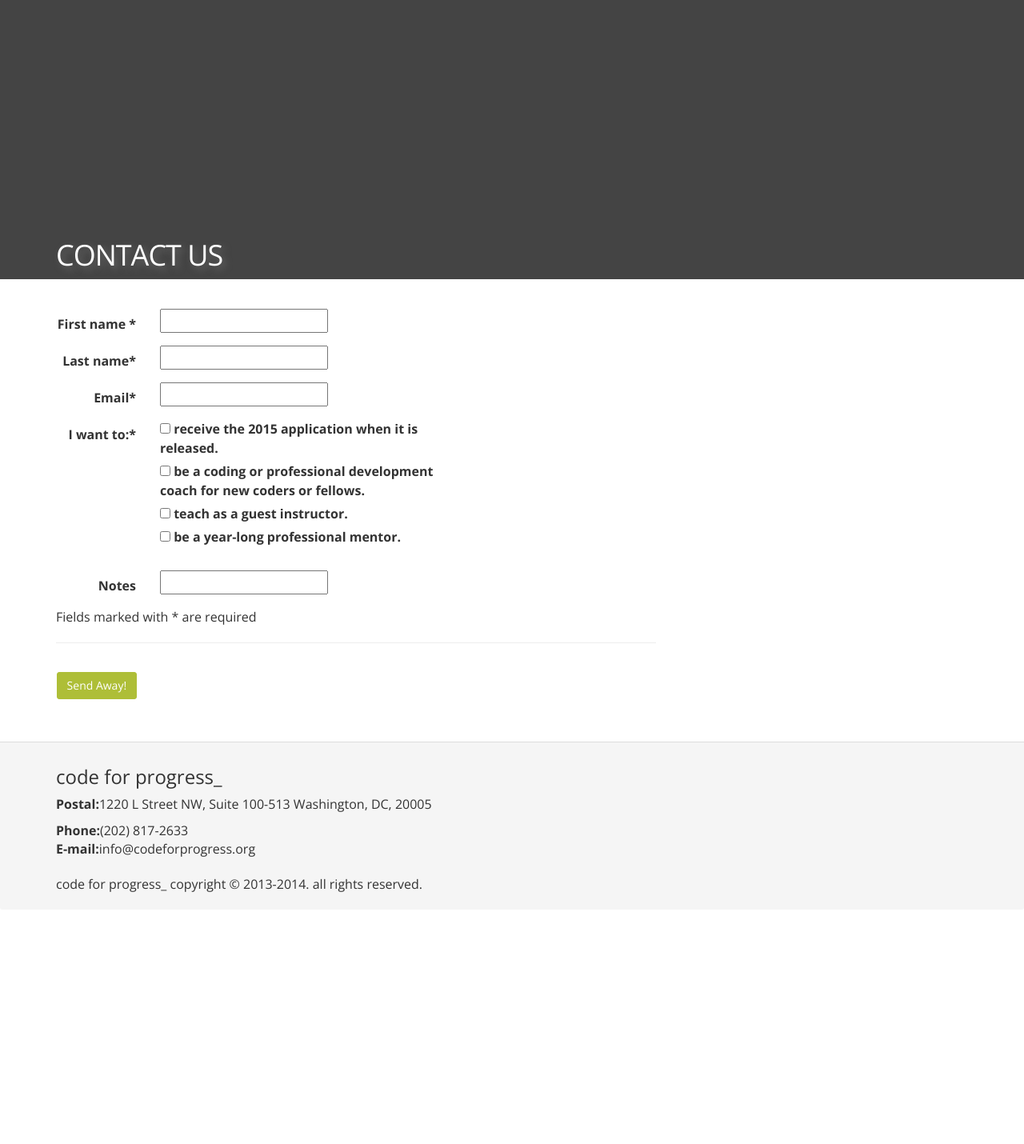
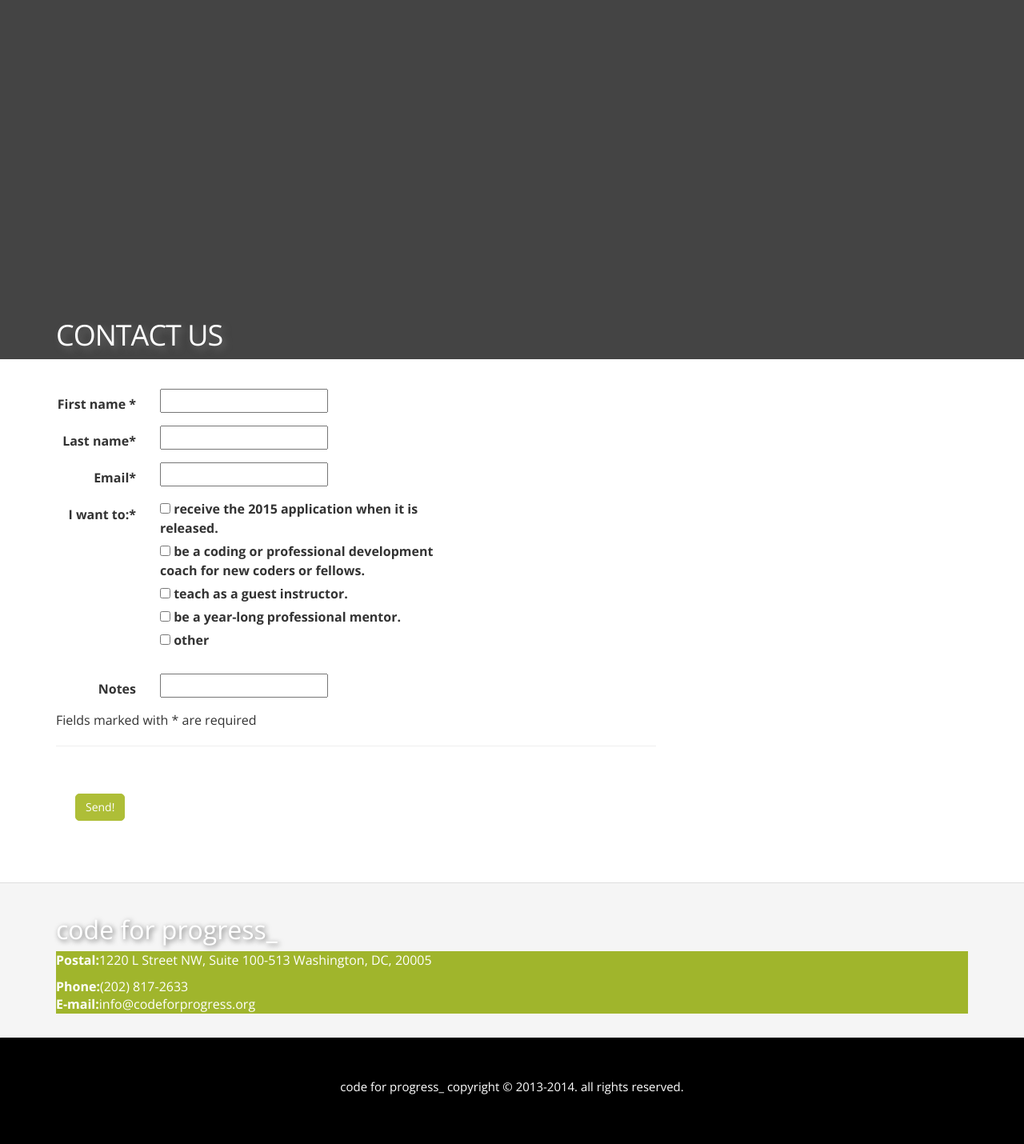
Before and after one commit to aliyarahman/betterhomepage, a Django app: page /app/contact/ in a window 1280 px wide. Shown: the part 53-1483 px from the top of the page at 80% size. Before the commit the page ends 1168 px from the top, so only its background shows below. Run offline with Django 3.2, Linux system fonts and the light colour scheme; parts of the project's set-up code (start-up, migrations or seed data) failed here and were passed over; some libraries are stand-ins or nearby versions.

Commit message:
basic updates to base

```diff
--- a/app/forms.py
+++ b/app/forms.py
@@ -9,7 +9,8 @@ from django.forms.models import modelformset_factory
 CONTACT_CHOICES =   (('application', ('receive the 2015 application when it is released.')),
                      ('coach', ('be a coding or professional development coach for new coders or fellows.')),
                      ('instructor', ('teach as a guest instructor.')),
-                     ('mentor', ('be a year-long professional mentor.')),)
+                     ('mentor', ('be a year-long professional mentor.')),
+                     ('other', ('other')),)
 
 
 
--- a/app/static/css/application.css
+++ b/app/static/css/application.css
@@ -26,9 +26,9 @@ a:focus {
 }
 
 .btn {
-  border-radius: 3px;
+  border-radius: 5px;
   background-color: #aebe37;
-  margin: 2%;
+  margin: 5%;
 }
 
 .btn-primary {
@@ -139,7 +139,7 @@ footer a:focus {
     border-radius: 0;
 }
 .jumbotron .btn {
-    padding: 20px 20px;
+    padding: 40px 20px;
     z-index: 1;
     border-radius: 0;
     margin: 0;
@@ -169,7 +169,7 @@ footer a:focus {
 }
 
 h1 {
-   margin-top: 300px;
+   margin-top: 400px;
    text-transform: uppercase;
    letter-spacing: -1px;
    text-shadow: 4px 4px 8px #696969;
@@ -186,7 +186,15 @@ h1 span {
    padding: 10px;
 }
 
-p span {
+h3 {
+  position: relative;
+  margin-top: 30px;
+  text-shadow: 2px 2px 6px #696969;
+  color: #fff;
+  font-size: 2em;
+}
+
+h3 span {
    color: white;
    font: bold, Helvetica, Sans-Serif;
    letter-spacing: -1px;
@@ -194,6 +202,9 @@ p span {
    background: grey;
    opacity: 0.8;
    padding: 10px;
+   padding-left: 42px;
+   margin-bottom: -20px;
+
 }
 
 .facetag {
@@ -310,6 +321,21 @@ p span {
     margin-right: auto;
 }
 
+.site-info{
+  background-color: black;
+  color: white;
+  text-align: center;
+  font-size: 15px;
+  padding:50px;
+}
+
+.adr{
+  background-color: #a0b52c;
+  color: white;
+  font-family: inherit;
+}
+
+
 form #id_interested_in li {list-style: none;}
 
 form ul#id_interested_in {padding-left: 0px;}
--- a/app/templates/base.html
+++ b/app/templates/base.html
@@ -55,6 +55,7 @@
 	{% endblock %}
 
 	{% block footer %}
+  <div class="cfp">
 	<div class="panel-footer">
 
   <!-- Footer -->
@@ -67,10 +68,13 @@
               <!-- First Widget Area -->
               <div class="grid_4">
 
-    <aside class="widget widget_adress">
+         <h3>code for progress_</h3>
+</div>
+</div>
 
-            <aside id="wplook_address_widget-2" class="widget widget_wplook_address_widget">      <h3>code for progress_</h3>
-
+<div class="adr">
+  <div class="grid_8">
+    <p class="copy">
       <address class="vcard">
 
         <p class="adr">
@@ -92,12 +96,14 @@
                   </aside></div>
 
 
-
+    </div>
 
             <div class="clear"></div>
           </div>
 
       </div>
+    </div>
+  </div>
 
       <!-- Site Info -->
       <div class="site-info">
--- a/app/templates/cohort.html
+++ b/app/templates/cohort.html
@@ -188,7 +188,7 @@
 </div>
 </div>
 </div>
-
+</div>
 
 
 
--- a/app/templates/contact.html
+++ b/app/templates/contact.html
@@ -87,7 +87,7 @@
 
             <div class="form-group">
               <div>
-              <button class="btn btn-primary" type="submit" value="Submit">Send Away!</button>
+              <button class="btn btn-primary" type="submit" value="Submit">Send!</button>
               </div>
             </div>
           </div>
--- a/app/templates/index.html
+++ b/app/templates/index.html
@@ -5,7 +5,7 @@
     <div class="container">
       <div class="change">
         <h1><span>Change the face of tech.</span></h1>
-        <p><span>By fostering a new wave of social justice-minded coders.</span></p>
+        <h3><span>By fostering a new wave of social justice-minded coders.</span></h3>
         </div>
         {% if messages %}
           {% for message in messages %}
```
Also changed, not shown: app/static/css/bootstrap.css.
